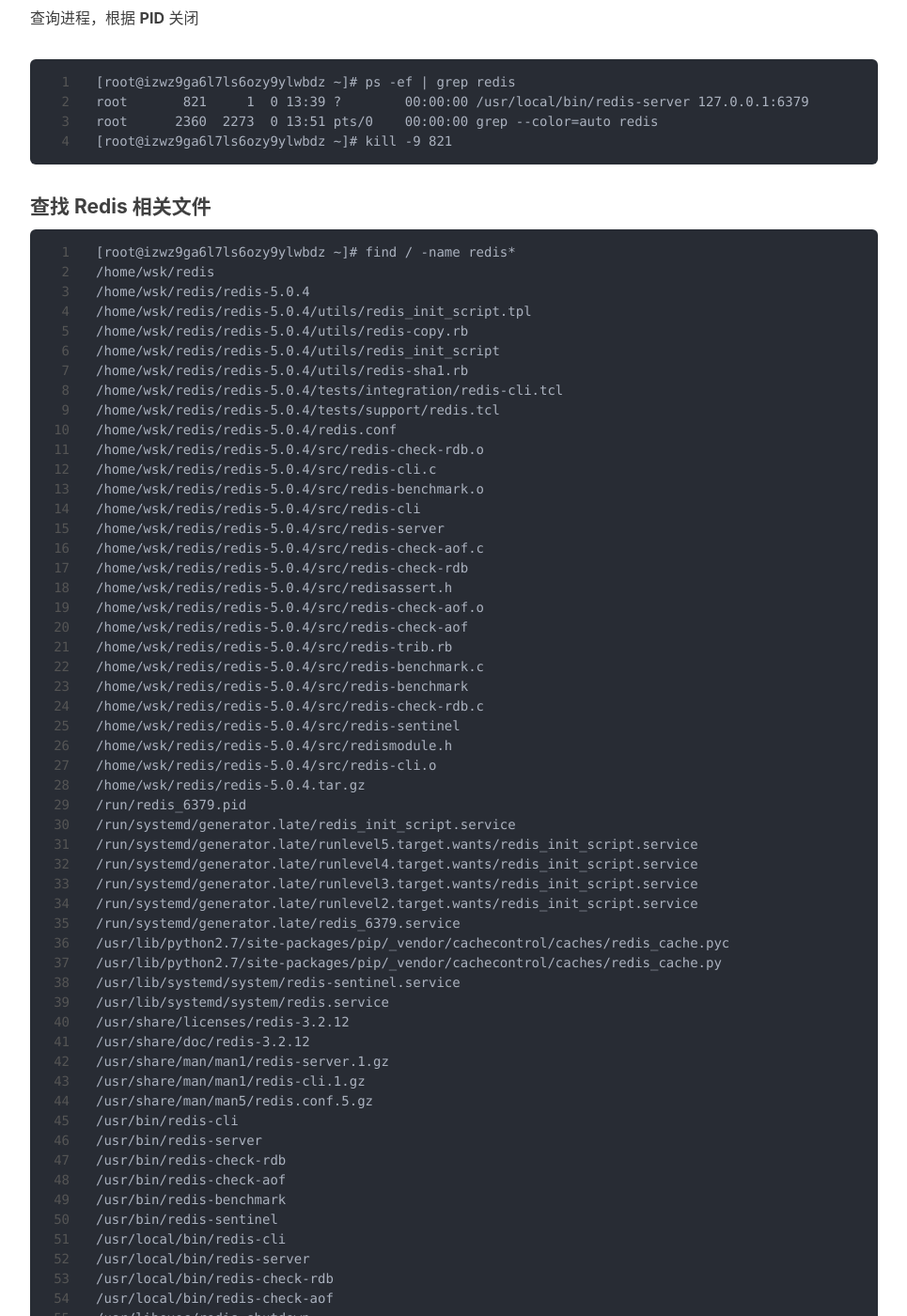
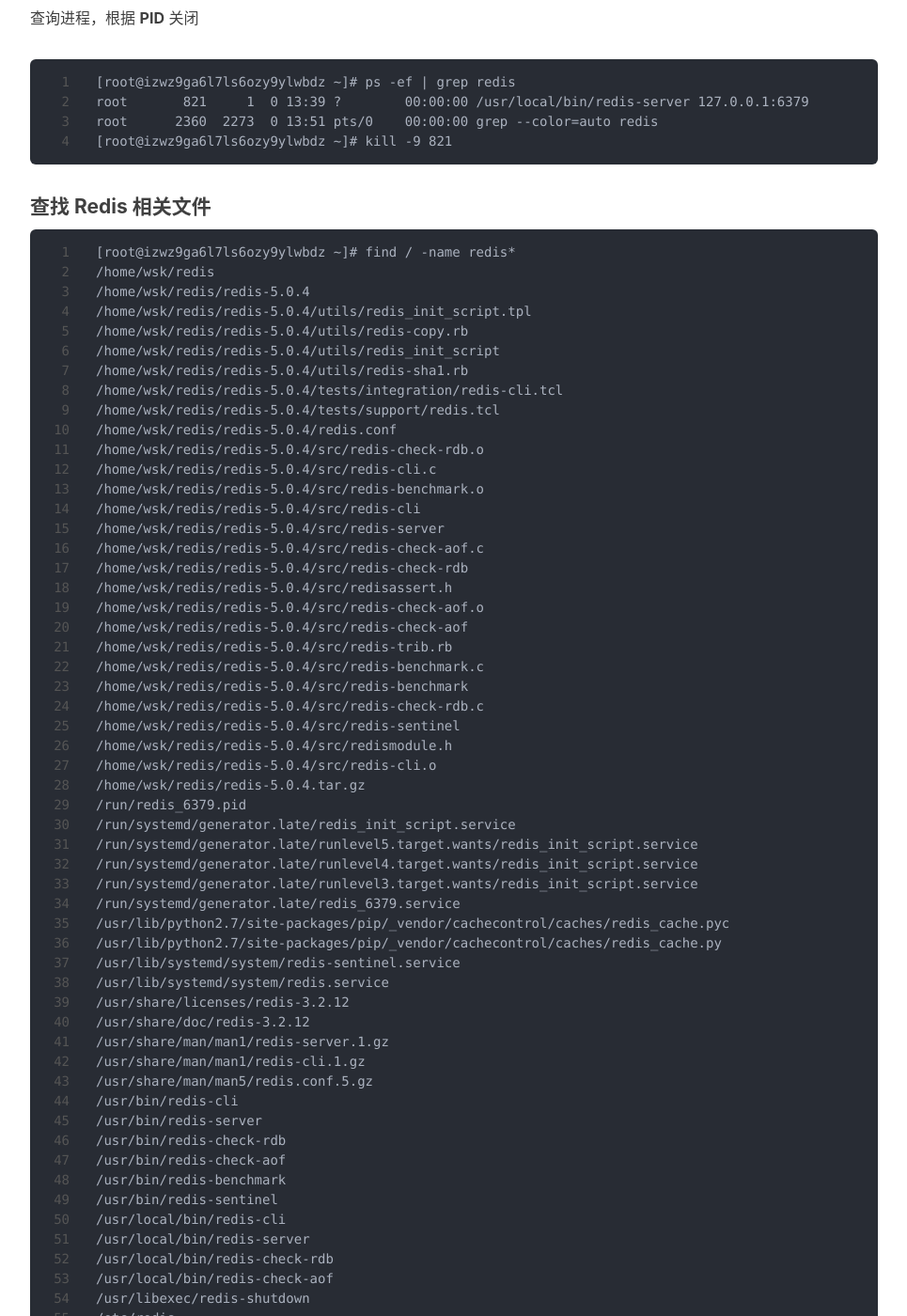
Before and after one commit to wsk1103/wsk1103.github.io, a Jekyll site: the page built from _posts/2019-01-12-centos 7 安装Redis.md, in a window 1280 px wide and 1400 px high, scrolled down 4825 px. Shown: the whole window at 94% size, without its empty margins (233-1198 px from the left). Built offline with Jekyll 4.4.1, drawn with Linux system fonts in a browser that asks for light colours; nearby versions of some CDN libraries; our own code applies the rules of GitHub Pages for plain Markdown files; comment, search, counter and statistics services are not loaded; some of the changed text lies outside the part shown.

Commit message:
update note

```diff
--- a/_posts/2019-01-12-centos 7 安装Redis.md
+++ b/_posts/2019-01-12-centos 7 安装Redis.md
@@ -215,7 +215,6 @@ root      2360  2273  0 13:51 pts/0    00:00:00 grep --color=auto redis
 /run/systemd/generator.late/runlevel5.target.wants/redis_init_script.service
 /run/systemd/generator.late/runlevel4.target.wants/redis_init_script.service
 /run/systemd/generator.late/runlevel3.target.wants/redis_init_script.service
-/run/systemd/generator.late/runlevel2.target.wants/redis_init_script.service
 /run/systemd/generator.late/redis_6379.service
 /usr/lib/python2.7/site-packages/pip/_vendor/cachecontrol/caches/redis_cache.pyc
 /usr/lib/python2.7/site-packages/pip/_vendor/cachecontrol/caches/redis_cache.py
```
